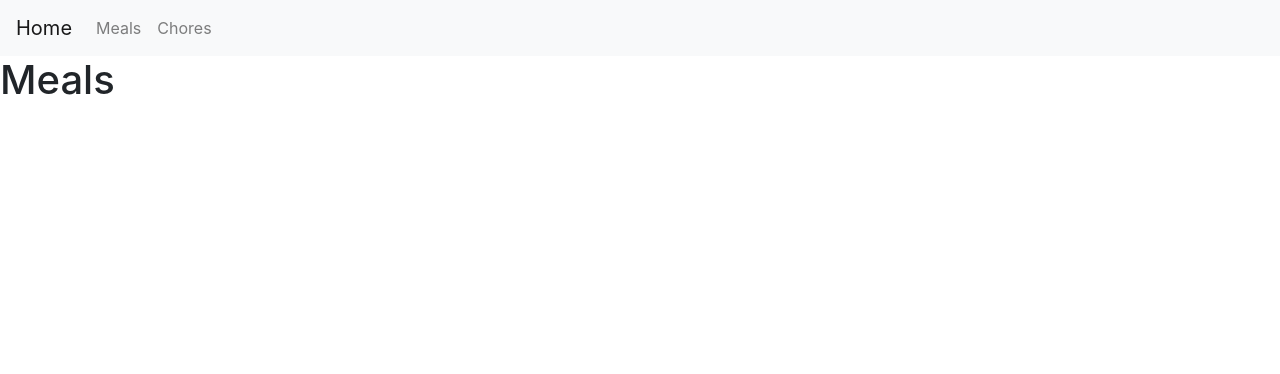
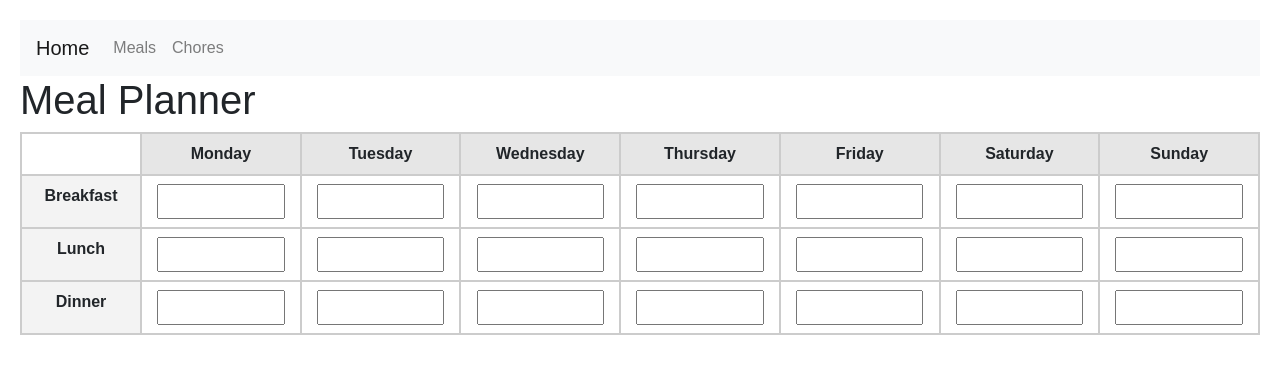
Before and after one commit to StevenMcHale/FYH, a Django app: page /meals/ in a window 1280 px wide. Shown: the top 374 px of the page. Run offline with Django 5.2, Linux system fonts and the light colour scheme.

Commit message:
Added grid and meal dropdown

```diff
--- a/uni_planner/main/templates/main/meals.html
+++ b/uni_planner/main/templates/main/meals.html
@@ -2,6 +2,115 @@
 
 {% block content %}
 
-<h1>Meals</h1>
+
+
+<html>
+<head>
+<style>
+  body {
+    font-family: Arial, sans-serif;
+    padding: 20px;
+  }
+
+  .planner {
+    display: grid;
+    grid-template-columns: 120px repeat(7, 1fr);
+    border: 1px solid #ccc;
+  }
+
+  .planner div {
+    border: 1px solid #ccc;
+    padding: 8px;
+    box-sizing: border-box;
+    text-align: center;
+  }
+
+  .meal-label {
+    font-weight: bold;
+    background: #f3f3f3;
+  }
+
+  .day-label {
+    font-weight: bold;
+    background: #e6e6e6;
+  }
+
+  input, select {
+    width: 90%;
+    padding: 5px;
+    font-size: 14px;
+    box-sizing: border-box;
+  }
+</style>
+</head>
+<body>
+<h1>Meal Planner</h1>
+
+<!-- 🟦 Datalist with meal options -->
+<datalist id="meal-options">
+  <option value="Pancakes">
+  <option value="Omelette">
+  <option value="Cereal">
+  <option value="Salad">
+  <option value="Sandwich">
+  <option value="Chicken & Rice">
+  <option value="Spaghetti">
+  <option value="Stir Fry">
+  <option value="Soup">
+</datalist>
+
+<div class="planner">
+
+  <!-- Empty top-left corner -->
+  <div></div>
+
+  <!-- Days of week -->
+  <div class="day-label">Monday</div>
+  <div class="day-label">Tuesday</div>
+  <div class="day-label">Wednesday</div>
+  <div class="day-label">Thursday</div>
+  <div class="day-label">Friday</div>
+  <div class="day-label">Saturday</div>
+  <div class="day-label">Sunday</div>
+
+  <!-- A reusable input box -->
+  <!-- Use: <input list="meal-options" /> -->
+
+  <!-- Breakfast row -->
+  <div class="meal-label">Breakfast</div>
+  <div><input list="meal-options"></div>
+  <div><input list="meal-options"></div>
+  <div><input list="meal-options"></div>
+  <div><input list="meal-options"></div>
+  <div><input list="meal-options"></div>
+  <div><input list="meal-options"></div>
+  <div><input list="meal-options"></div>
+
+  <!-- Lunch row -->
+  <div class="meal-label">Lunch</div>
+  <div><input list="meal-options"></div>
+  <div><input list="meal-options"></div>
+  <div><input list="meal-options"></div>
+  <div><input list="meal-options"></div>
+  <div><input list="meal-options"></div>
+  <div><input list="meal-options"></div>
+  <div><input list="meal-options"></div>
+
+  <!-- Dinner row -->
+  <div class="meal-label">Dinner</div>
+  <div><input list="meal-options"></div>
+  <div><input list="meal-options"></div>
+  <div><input list="meal-options"></div>
+  <div><input list="meal-options"></div>
+  <div><input list="meal-options"></div>
+  <div><input list="meal-options"></div>
+  <div><input list="meal-options"></div>
+
+</div>
+
+</body>
+</html>
+
+
 
 {% endblock %}
```
